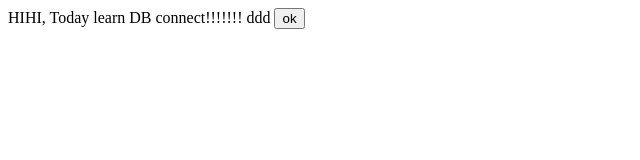
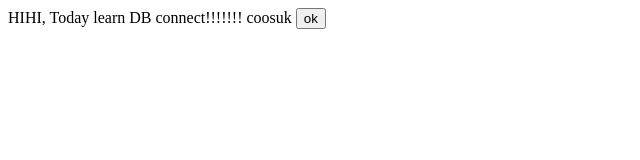
Before and after one commit to fjqm941025/sun-first-repo, a website: page static/index.html in a window 1280 px wide. Shown: the full height of the page, 0-640 px from the left. Drawn offline with Linux system fonts and the light colour scheme.

Commit message:
plus nodemon

```diff
--- a/package.json
+++ b/package.json
@@ -4,7 +4,8 @@
   "description": "first!first!",
   "main": "index.js",
   "scripts": {
-    "test": "echo \"Error: no test specified\" && exit 1"
+    "test": "echo \"Error: no test specified\" && exit 1",
+    "start": "nodemon index.js"
   },
   "repository": {
     "type": "git",
@@ -18,5 +19,8 @@
   "homepage": "https://github.com/fjqm941025/sun-first-repo#readme",
   "dependencies": {
     "express": "^4.17.1"
+  },
+  "devDependencies": {
+    "nodemon": "^2.0.4"
   }
 }
--- a/static/index.html
+++ b/static/index.html
@@ -1,16 +1,14 @@
 <!DOCTYPE html>
 <html lang="en">
-
   <head>
-  <meta charset="UTF-8">
-  <meta name="viewport" content="width=device-width, initial-scale=1.0">
+    <meta charset="UTF-8" />
+    <meta name="viewport" content="width=device-width, initial-scale=1.0" />
     <title>Document</title>
   </head>
 
   <body>
     HIHI, Today learn DB connect!!!!!!!
-  ddd
+    coosuk
     <button id="ok">ok</button>
   </body>
-
 </html>
```
Also changed, not shown: 1 other file. Lines whose indentation alone changed are shown as unchanged.
